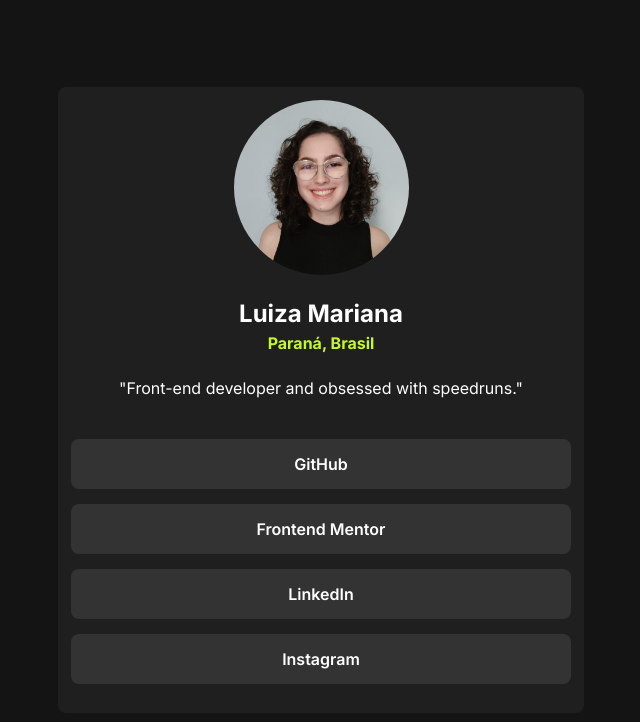
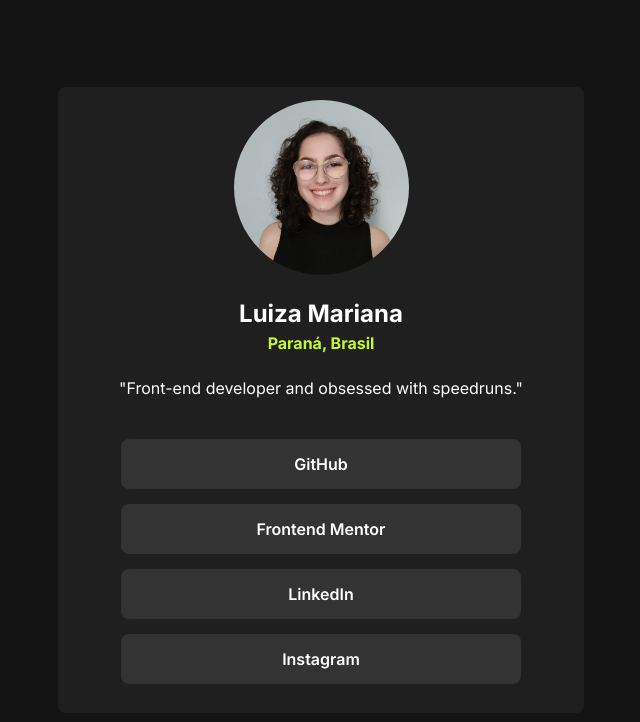
Before and after one commit to luizaisok/Challenge-Social-Links-Page, a plain HTML site: page index.html in a window 1280 px wide. Shown: the whole page, without its empty margins (319-959 px from the left). Drawn offline with Linux system fonts and the light colour scheme.

Commit message:
liPadding

```diff
--- a/mystyle.css
+++ b/mystyle.css
@@ -57,7 +57,7 @@ ul{
 }
 
 li{
-    margin: 3% 0;
+    margin: 3% 10%;
     padding: 3%;
     text-align: center;
 
```
